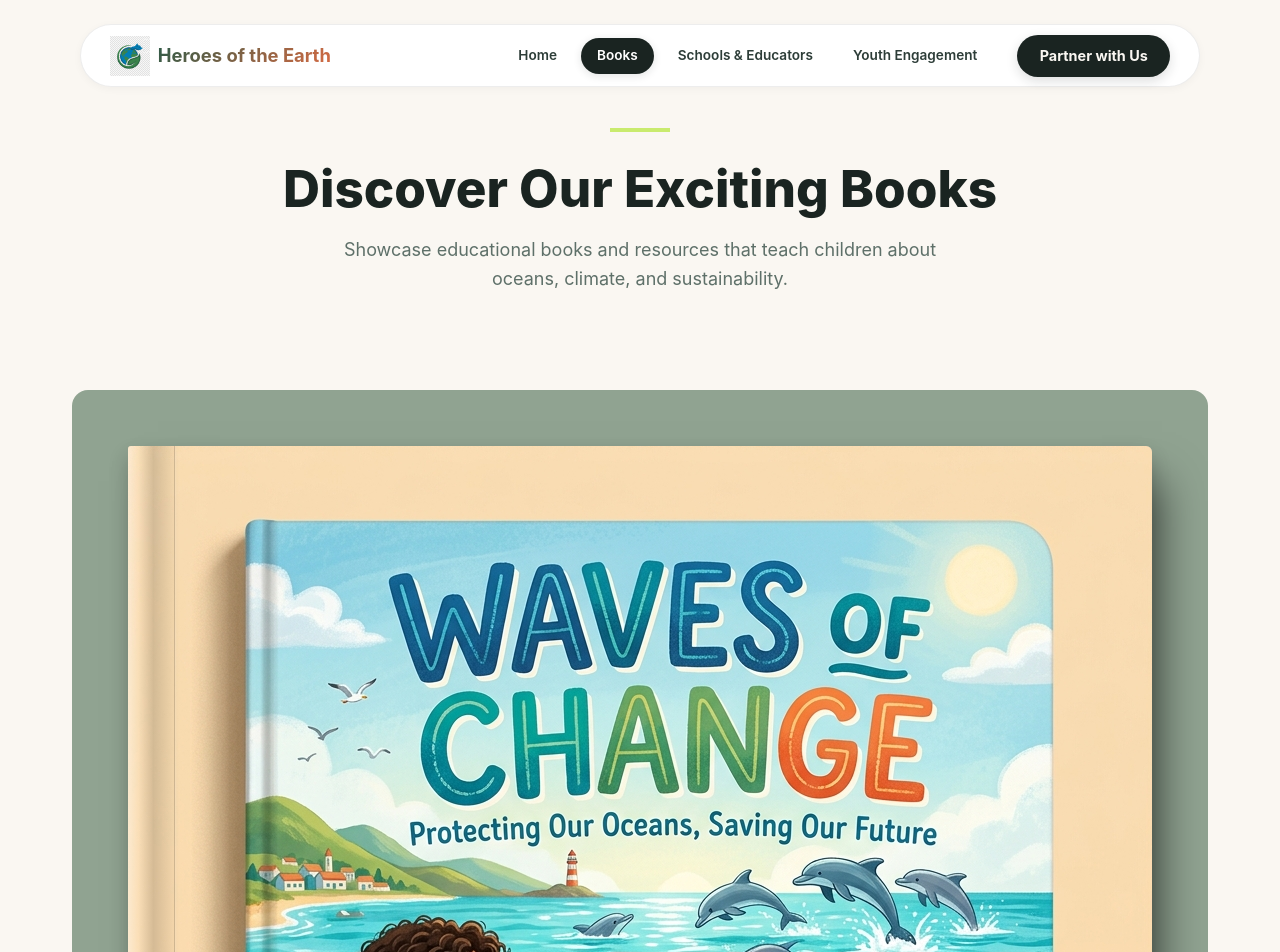
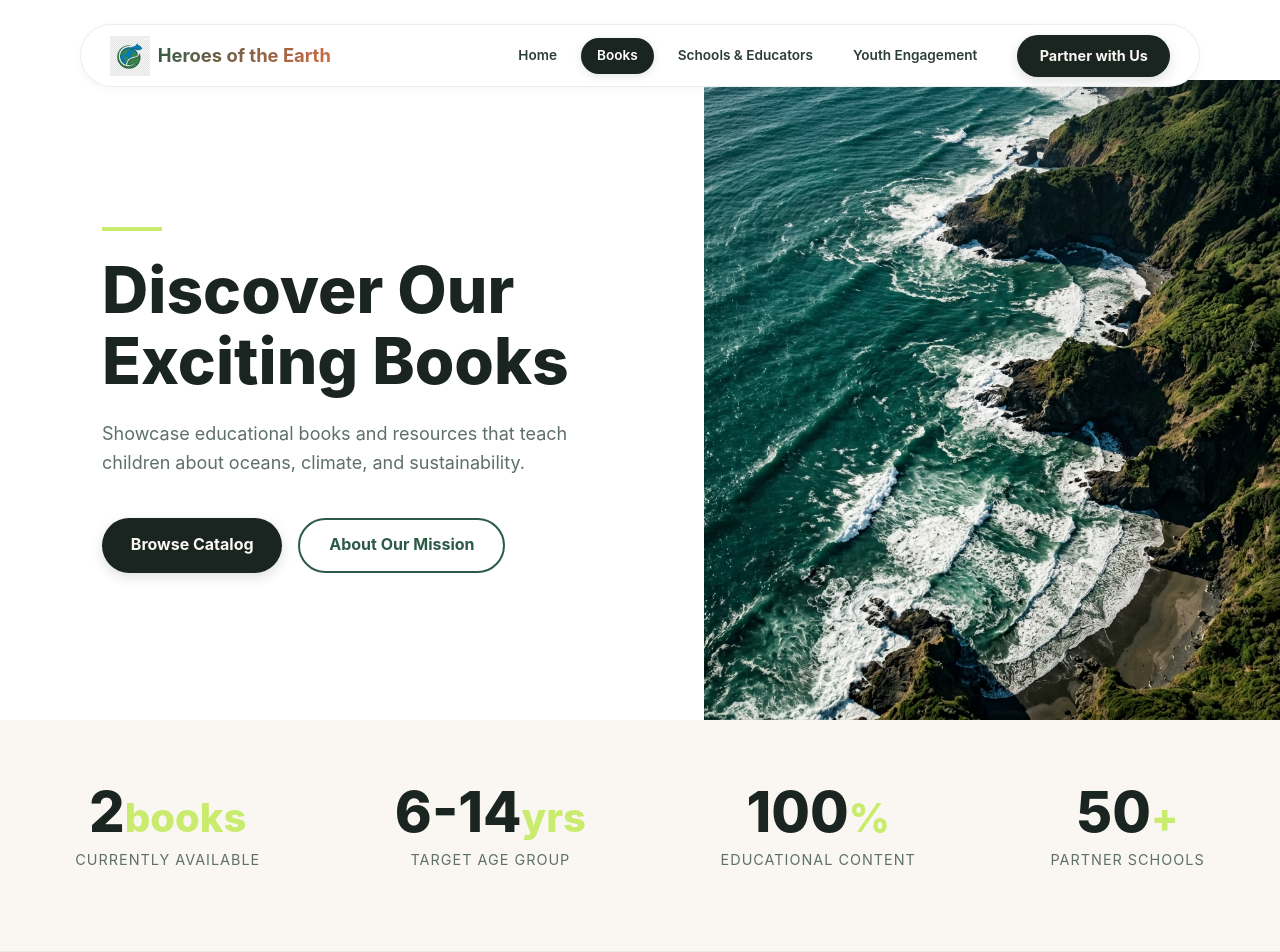
Before and after one commit to khatayondev/heroesoftheearth.org, a Next.js app: page /books in a window 1280 px wide. Shown: the top 952 px of the page. Built offline with nearby package versions, Linux system fonts and the light colour scheme; a web font is replaced by a local one.

Commit message:
Revert "Revert Books page layout to a clean single section"
This reverts commit 65c9ba9b79125e674e95f86fdbde554b5a242a42.

```diff
--- a/src/app/books/page.module.css
+++ b/src/app/books/page.module.css
@@ -1,7 +1,115 @@
 .booksPage {
   min-height: 100vh;
   background-color: var(--color-sand);
-  padding: 8rem 0 6rem 0;
+}
+
+/* Hero Section */
+.heroSection {
+  display: flex;
+  min-height: 90vh;
+  background-color: var(--color-white);
+  padding-top: 80px; /* offset for nav */
+}
+
+.heroLeft {
+  flex: 1;
+  display: flex;
+  align-items: center;
+  justify-content: center;
+  padding: 4rem;
+}
+
+.heroContent {
+  max-width: 500px;
+}
+
+.accentLine {
+  width: 60px;
+  height: 4px;
+  background-color: var(--color-lime, #c9eb6e); /* fallback if not defined */
+  margin-bottom: 1.5rem;
+}
+
+.title {
+  font-family: var(--font-heading);
+  font-size: clamp(3rem, 5vw, 4.5rem);
+  font-weight: 800;
+  line-height: 1.1;
+  color: var(--color-dark);
+  margin-bottom: 1.5rem;
+}
+
+.subtitle {
+  font-family: var(--font-body);
+  font-size: 1.125rem;
+  color: var(--color-text-light);
+  line-height: 1.6;
+  margin-bottom: 2.5rem;
+}
+
+.heroActions {
+  display: flex;
+  gap: 1rem;
+}
+
+.heroRight {
+  flex: 1;
+  position: relative;
+  background-color: #f0f0f0;
+}
+
+.heroImage {
+  object-fit: cover;
+}
+
+/* Stats Section */
+.statsSection {
+  background-color: var(--color-sand);
+  padding: 4rem 2rem;
+  display: flex;
+  justify-content: center;
+  border-bottom: 1px solid rgba(0,0,0,0.05);
+}
+
+.statsContainer {
+  display: flex;
+  gap: 4rem;
+  max-width: 1200px;
+  width: 100%;
+  justify-content: space-around;
+  flex-wrap: wrap;
+}
+
+.statItem {
+  text-align: center;
+}
+
+.statNum {
+  font-family: var(--font-heading);
+  font-size: 3.5rem;
+  font-weight: 800;
+  color: var(--color-dark);
+  line-height: 1;
+  margin-bottom: 0.5rem;
+}
+
+.statSuffix {
+  color: var(--color-lime, #c9eb6e);
+  font-size: 2.5rem;
+}
+
+.statLabel {
+  font-family: var(--font-body);
+  font-size: 0.9rem;
+  text-transform: uppercase;
+  letter-spacing: 1px;
+  color: var(--color-text-light);
+}
+
+/* Catalog Section */
+.catalogSection {
+  padding: 6rem 0;
+  background-color: var(--color-sand);
 }
 
 .container {
@@ -10,39 +118,6 @@
   padding: 0 2rem;
 }
 
-/* Header */
-.header {
-  display: flex;
-  flex-direction: column;
-  align-items: center;
-  text-align: center;
-  margin-bottom: 5rem;
-}
-
-.accentLine {
-  width: 60px;
-  height: 4px;
-  background-color: var(--color-lime, #c9eb6e);
-  margin-bottom: 1.5rem;
-}
-
-.title {
-  font-family: var(--font-heading);
-  font-size: clamp(2.5rem, 4vw, 3.5rem);
-  font-weight: 800;
-  color: var(--color-dark);
-  margin-bottom: 1rem;
-}
-
-.subtitle {
-  font-family: var(--font-body);
-  font-size: 1.125rem;
-  color: var(--color-text-light);
-  max-width: 650px;
-  line-height: 1.6;
-}
-
-/* Catalog Grid */
 .grid {
   display: flex;
   justify-content: center;
@@ -51,7 +126,28 @@
 }
 
 @media (max-width: 992px) {
-  .grid {
+  .heroSection {
+    flex-direction: column;
+    min-height: auto;
+  }
+
+  .heroLeft {
+    padding: 6rem 2rem 4rem;
+    text-align: center;
+  }
+
+  .heroContent {
+    margin: 0 auto;
+    display: flex;
+    flex-direction: column;
+    align-items: center;
+  }
+
+  .heroRight {
+    min-height: 50vh;
+  }
+
+  .statsContainer {
     gap: 2rem;
   }
 }
--- a/src/app/books/page.tsx
+++ b/src/app/books/page.tsx
@@ -1,10 +1,12 @@
 'use client';
 
 import React, { useState } from 'react';
+import Image from 'next/image';
 import { books } from '@/data/books';
 import { Book } from '@/types';
 import BookCard from '@/components/sections/books/BookCard';
 import BookDetailModal from '@/components/sections/books/BookDetailModal';
+import Button from '@/components/ui/Button';
 import styles from './page.module.css';
 
 export default function BooksPage() {
@@ -23,17 +25,57 @@ export default function BooksPage() {
 
   return (
     <div className={styles.booksPage}>
-      <div className={styles.container}>
-        {/* Simple Header */}
-        <div className={styles.header}>
+      {/* Philanthropy-X Style Split Hero Section */}
+      <section className={styles.heroSection}>
+        <div className={styles.heroLeft}>
+          <div className={styles.heroContent}>
             <div className={styles.accentLine}></div>
-          <h1 className={styles.title}>Discover Our Exciting Books</h1>
+            <h1 className={styles.title}>Discover Our<br/>Exciting Books</h1>
             <p className={styles.subtitle}>
               Showcase educational books and resources that teach children about oceans, climate, and sustainability.
             </p>
+            <div className={styles.heroActions}>
+              <Button href="#catalog" variant="primary">Browse Catalog</Button>
+              <Button href="/about" variant="outline">About Our Mission</Button>
             </div>
+          </div>
+        </div>
+        <div className={styles.heroRight}>
+          <Image
+            src="/images/hero-sea-bg.png"
+            alt="Educational Books Inspiration"
+            fill
+            className={styles.heroImage}
+            priority
+          />
+        </div>
+      </section>
 
-        {/* Books Grid */}
+      {/* Stats Strip */}
+      <section className={styles.statsSection}>
+        <div className={styles.statsContainer}>
+          <div className={styles.statItem}>
+            <h2 className={styles.statNum}>2<span className={styles.statSuffix}>books</span></h2>
+            <p className={styles.statLabel}>Currently Available</p>
+          </div>
+          <div className={styles.statItem}>
+            <h2 className={styles.statNum}>6-14<span className={styles.statSuffix}>yrs</span></h2>
+            <p className={styles.statLabel}>Target Age Group</p>
+          </div>
+          <div className={styles.statItem}>
+            <h2 className={styles.statNum}>100<span className={styles.statSuffix}>%</span></h2>
+            <p className={styles.statLabel}>Educational Content</p>
+          </div>
+          <div className={styles.statItem}>
+            <h2 className={styles.statNum}>50<span className={styles.statSuffix}>+</span></h2>
+            <p className={styles.statLabel}>Partner Schools</p>
+          </div>
+        </div>
+      </section>
+
+      {/* Catalog Grid Section (Cream Background) */}
+      <section id="catalog" className={styles.catalogSection}>
+        <div className={styles.container}>
           <div className={styles.grid}>
             {books.map((book) => (
               <BookCard
@@ -44,6 +86,7 @@ export default function BooksPage() {
             ))}
           </div>
         </div>
+      </section>
 
       {/* Detailed Book Modal */}
       <BookDetailModal
```
Lines whose indentation alone changed are shown as unchanged.
